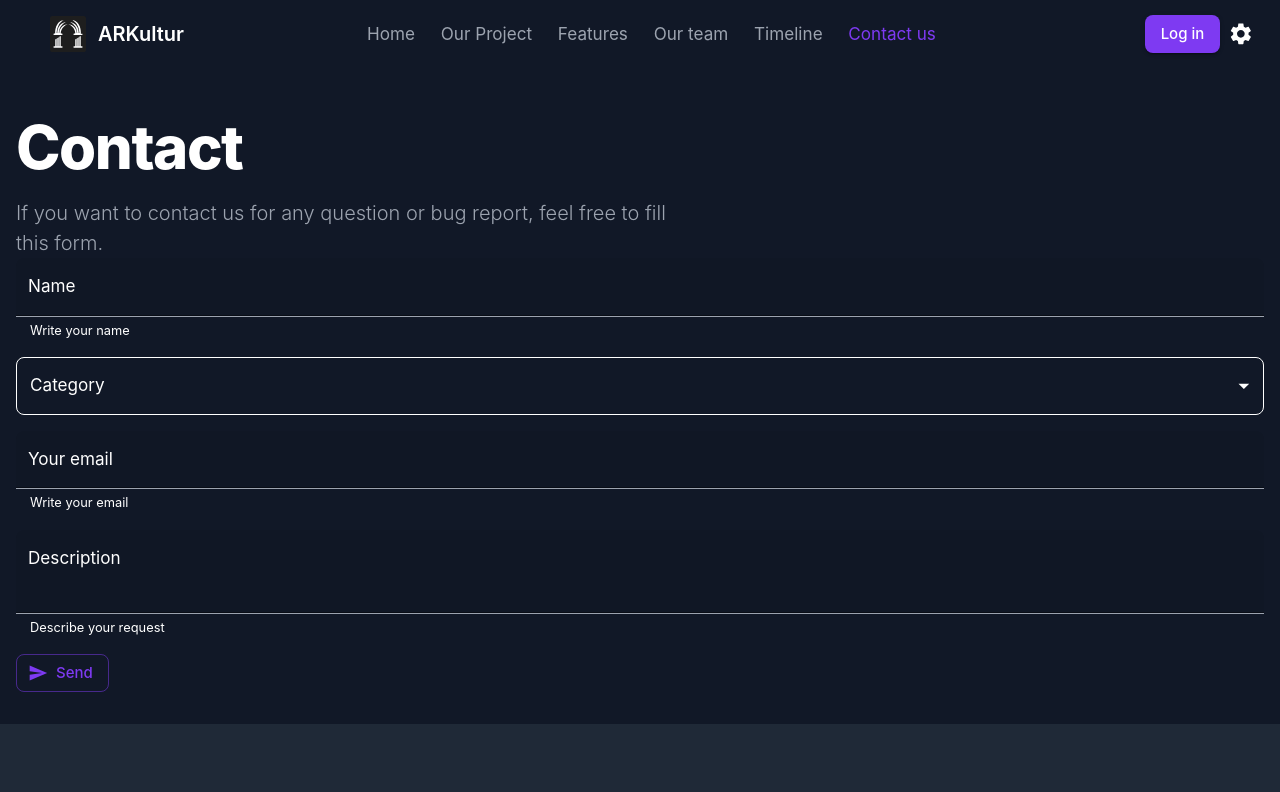
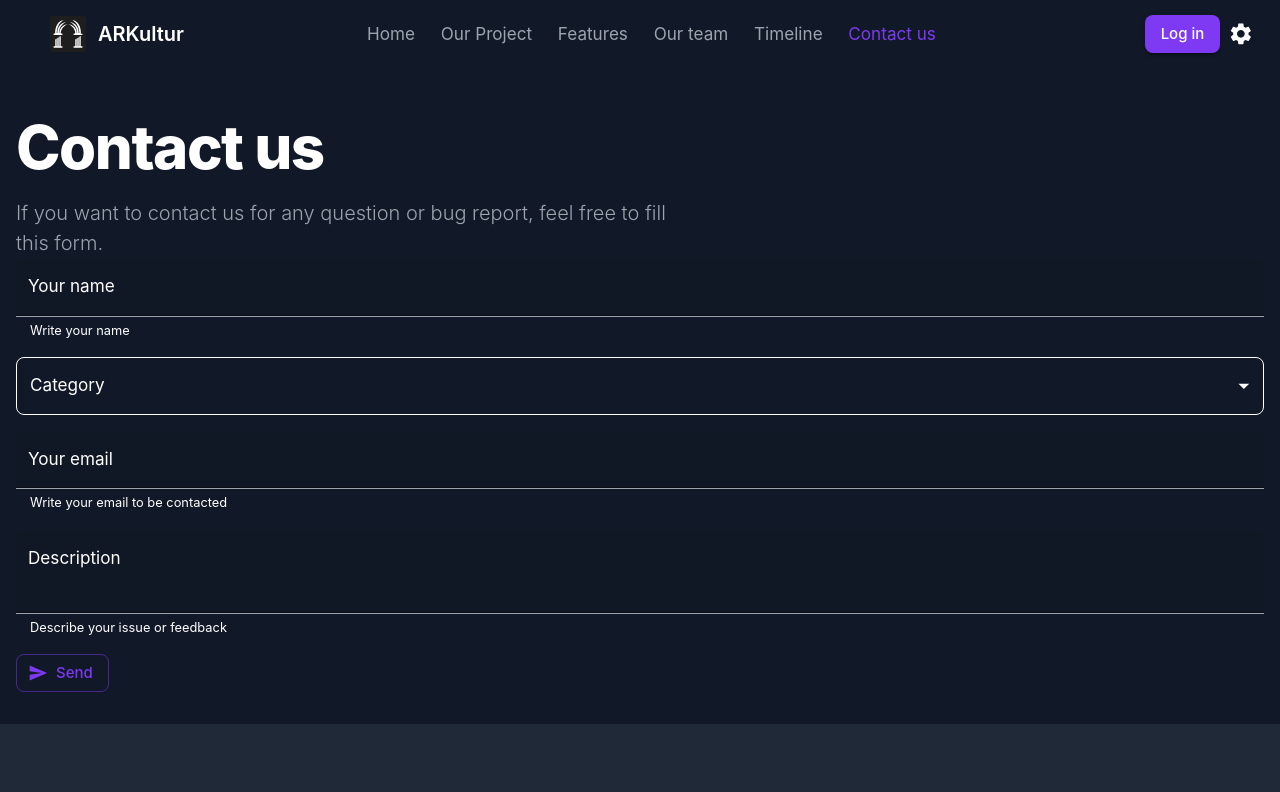
Before and after one commit to ARKultur/sidious, a React (Create React App) app: page /contact in a window 1280 px wide. Shown: the top 792 px of the page. Built offline with nearby package versions, Linux system fonts and the light colour scheme.

Commit message:
Add translation for contact us

```diff
--- a/src/translation/dictionary/en.json
+++ b/src/translation/dictionary/en.json
@@ -148,8 +148,20 @@
       }
     },
     "contact": {
-      "title": "Contact",
-      "subtitle": "If you want to contact us for any question or bug report, feel free to fill this form."
+      "title": "Contact us",
+      "subtitle": "If you want to contact us for any question or bug report, feel free to fill this form.",
+      "name": "Your name",
+      "nameHelp": "Write your name",
+      "category": {
+        "name": "Category",
+        "item1": "FeedBack",
+        "item2": "Bug report"
+      },
+      "email": "Your email",
+      "emailHelp": "Write your email to be contacted",
+      "description": "Description",
+      "descriptionHelp": "Describe your issue or feedback",
+      "send": "Send"
     }
   }
 }
--- a/src/translation/dictionary/fr.json
+++ b/src/translation/dictionary/fr.json
@@ -142,6 +142,22 @@
         "time": "Octobre - Décembere 2023 ",
         "text": "Nous verrons ce que le futur nous réserve...."
       }
+    },
+    "contact": {
+      "title": "Nous contacter",
+      "subtitle": "Si vous voulez nous contacter pour toutes questions/remarques, remplissez ce formulaire.",
+      "name": "Votre nom",
+      "nameHelp": "Ecrivez votre nom",
+      "category": {
+        "name": "Catégorie",
+        "item1": "Retour d'expérience",
+        "item2": "Bug rencontré"
+      },
+      "email": "Votre email",
+      "emailHelp": "Écrivez votre email pour être recontacté",
+      "description": "Description",
+      "descriptionHelp": "Décrivez votre bug ou votre retour d'expérience",
+      "send": "Envoyer"
     }
   }
 }
--- a/src/view/Contact.js
+++ b/src/view/Contact.js
@@ -3,32 +3,10 @@ import FooterComponent from "../component/Footer";
 import {Button, FormControl, InputLabel, MenuItem, Select, TextField, Typography, useTheme} from "@mui/material";
 import * as React from "react";
 import {useTranslation} from "react-i18next";
-import { makeStyles } from "@mui/styles";
 import SendIcon from '@mui/icons-material/Send';
-
-const useStyles = makeStyles({
-  select: {
-    '&:before': {
-      borderColor: 'white',
-    },
-    '&:after': {
-      borderColor: 'white',
-    },
-    '&:not(.Mui-disabled):hover::before': {
-      borderColor: 'white',
-    },
-  },
-  icon: {
-    fill: 'white',
-  },
-  root: {
-    color: 'white',
-  },
-})
 
 export default function Contact()
 {
-  const classes = useStyles();
   const theme = useTheme();
   const { t } = useTranslation();
   const [category, setCategory] = React.useState('');
@@ -65,9 +43,9 @@ export default function Contact()
           >
             <TextField
               id="name"
-              label="Name"
+              label={t("contact.name")}
               variant="filled"
-              helperText={"Write your name"}
+              helperText={t("contact.nameHelp")}
               FormHelperTextProps={{
                 style: {color: "#FFF"}
               }}
@@ -85,12 +63,11 @@ export default function Contact()
               sx={{
                   color: "white",
                 }}
-            >Category</InputLabel>
+            >{t("contact.category.name")}</InputLabel>
             <Select
               labelId="category-select"
               id="demo-simple-select"
               value={category}
-              label="Category"
               onChange={handleChange}
               labelStyle={{ color: '#ffffff' }}
               sx={{
@@ -109,8 +86,8 @@ export default function Contact()
                 }
               }}
             >
-              <MenuItem value={1}>FeedBack</MenuItem>
-              <MenuItem value={2}>Bugs</MenuItem>
+              <MenuItem value={1}>{t("contact.category.item1")}</MenuItem>
+              <MenuItem value={2}>{t("contact.category.item2")}</MenuItem>
             </Select>
           </FormControl>
           <FormControl
@@ -119,10 +96,10 @@ export default function Contact()
           >
             <TextField
               id="mail"
-              label="Your email"
+              label={t("contact.email")}
               variant="filled"
               type="email"
-              helperText={"Write your email"}
+              helperText={t("contact.emailHelp")}
               FormHelperTextProps={{
                 style: {color: "#FFF"}
               }}
@@ -137,12 +114,12 @@ export default function Contact()
           >
             <TextField
               id="desc"
-              label="Description"
+              label={t("contact.description")}
               variant="filled"
               multiline
               maxRows={6}
               minRows={2}
-              helperText={"Describe your request"}
+              helperText={t("contact.descriptionHelp")}
               FormHelperTextProps={{
                 style: {color: "#FFF"}
               }}
@@ -157,7 +134,7 @@ export default function Contact()
           startIcon={<SendIcon/>}
           color={"button"}
         >
-          Send
+          {t("contact.send")}
         </Button>
       </div>
       <FooterComponent/>
```
